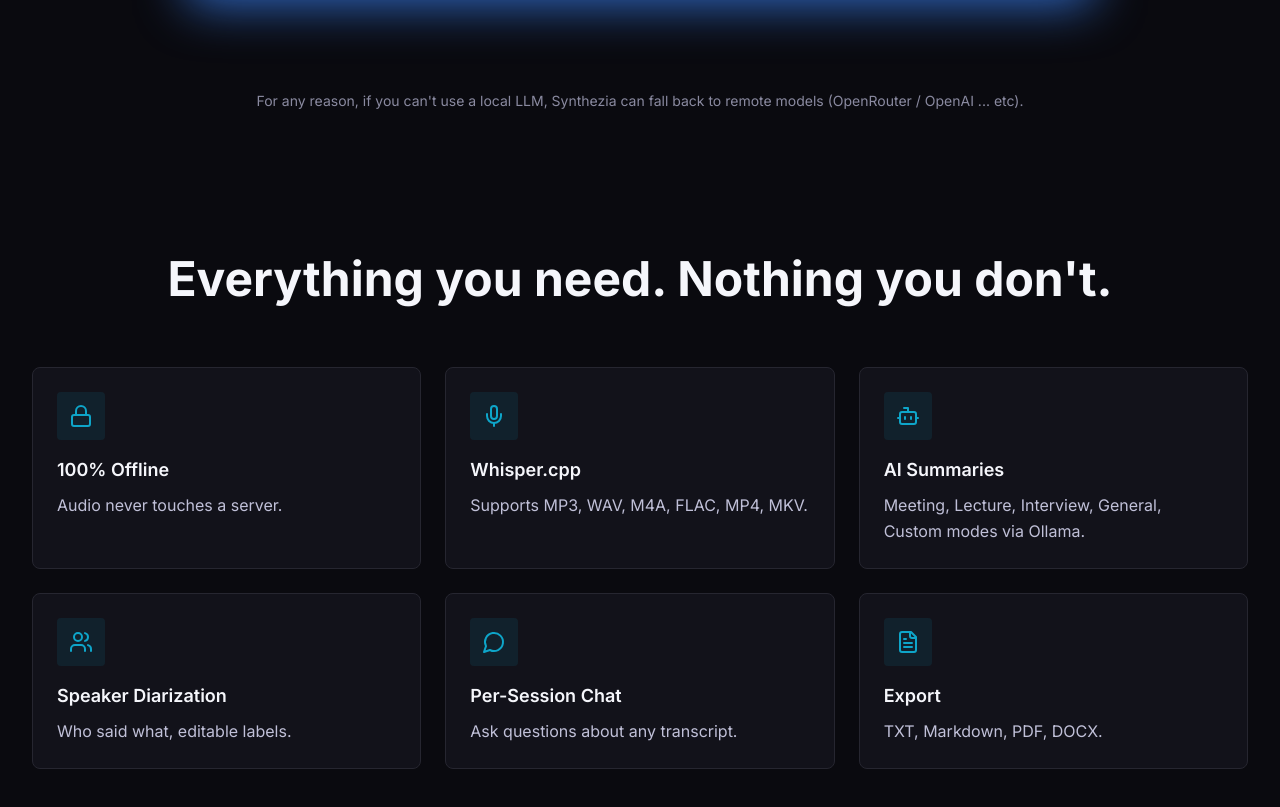
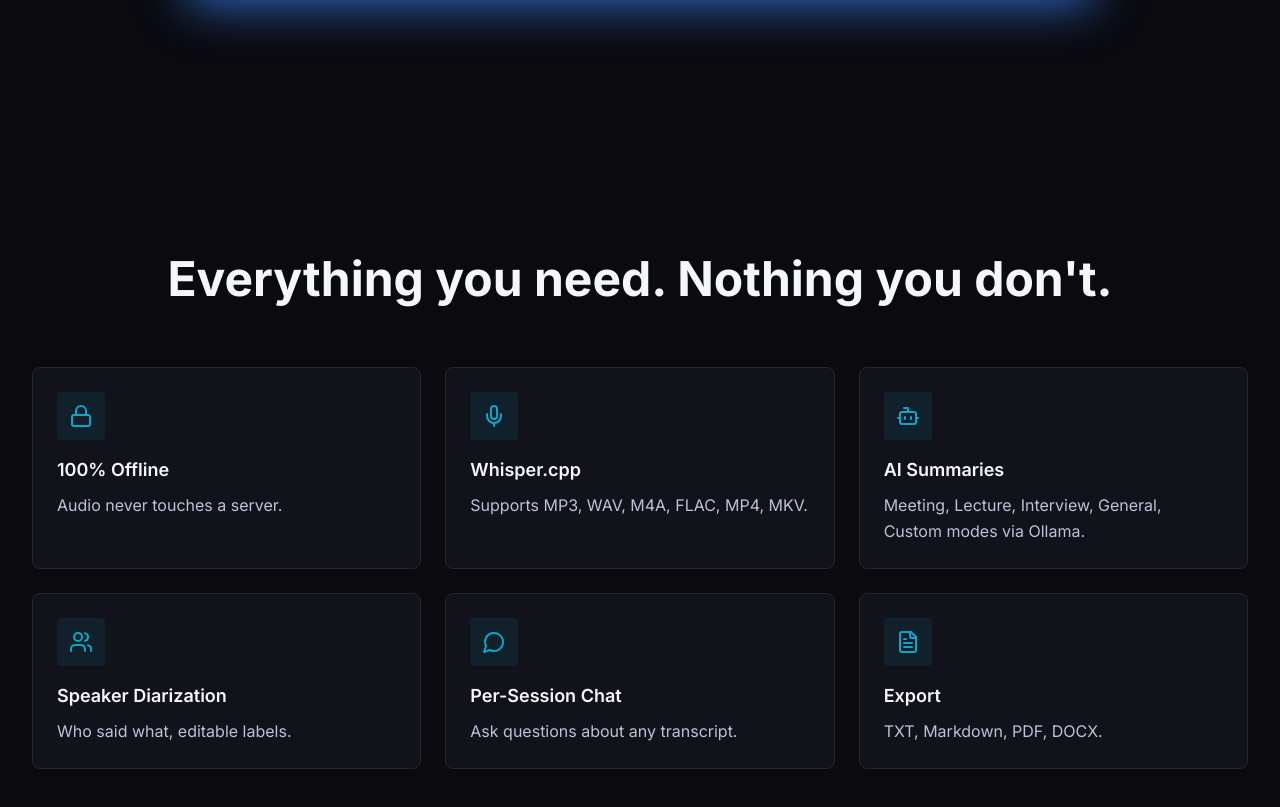
Before and after one commit to Synthezia/synthezia-landing, a React (Vite) app: page / in a window 1280 px wide. Shown: the part 1217-2024 px from the top of the page. Built offline with nearby package versions, Linux system fonts and the light colour scheme; no server answers.

Commit message:
refactor: remove fallback information from Hero component

```diff
--- a/src/components/Hero.tsx
+++ b/src/components/Hero.tsx
@@ -83,9 +83,6 @@ export function Hero() {
           />
         </div>
       </div>
-      <p className="absolute bottom-4 text-sm text-text-muted">
-        For any reason, if you can't use a local LLM, Synthezia can fall back to remote models (OpenRouter / OpenAI ... etc).
-      </p>
     </section>
   );
 }
```
